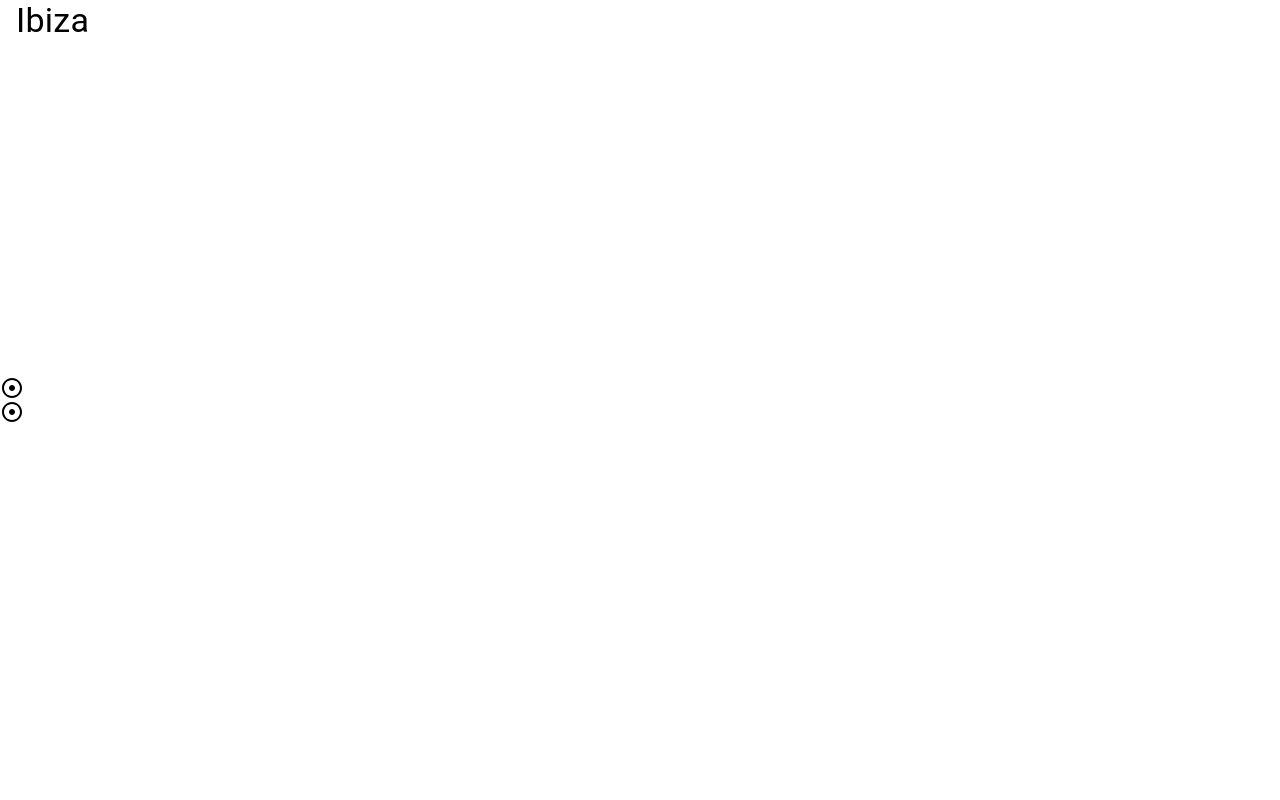
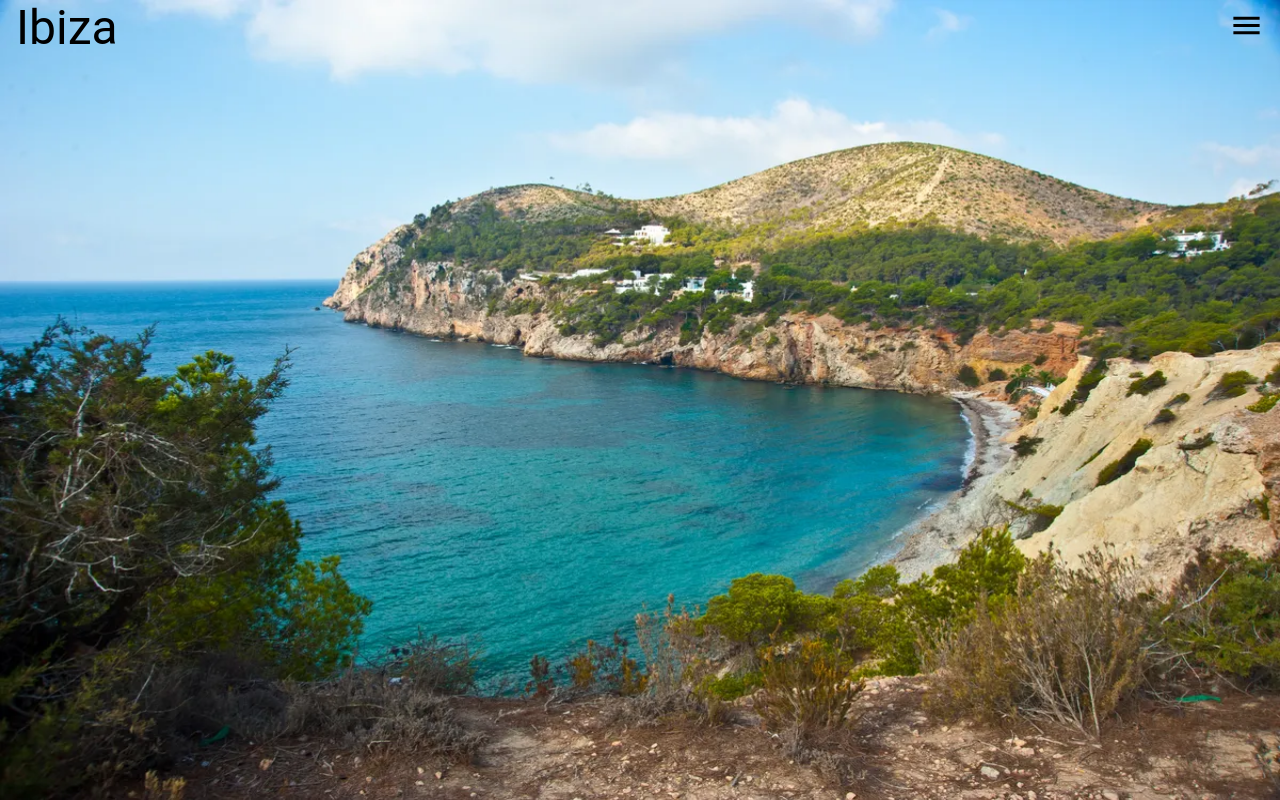
Before and after one commit to enzdor/visit, a React (Create React App) app: page / in a window 1280 px wide. Built offline with nearby package versions, Linux system fonts and the light colour scheme.

Commit message:
working on navigation and home page

```diff
--- a/package.json
+++ b/package.json
@@ -14,6 +14,7 @@
     "react-dom": "^18.1.0",
     "react-router-dom": "^6.3.0",
     "react-scripts": "5.0.1",
+    "react-spring": "^9.4.5",
     "web-vitals": "^2.1.4"
   },
   "scripts": {
--- a/src/components/Header.jsx
+++ b/src/components/Header.jsx
@@ -5,9 +5,9 @@
 export default function Header(){
 	return(
 		<>
-			<Grid container sx={{position: 'absolute', top: '0', left: '0'}}>
+			<Grid container sx={{position: 'absolute', top: '0', left: '0', zIndex: '10'}}>
 				<Grid item xs={6}>
-					<Typography variant="h4" sx={{mx: '1rem'}}>Ibiza</Typography>
+					<Typography variant="h3" sx={{mx: '1rem'}}>Ibiza</Typography>
 				</Grid>
 			</Grid>
 		</>
--- a/src/components/Home.jsx
+++ b/src/components/Home.jsx
@@ -1,12 +1,17 @@
 import React from "react";
 import Header from "./Header"
 import Navigation from "./Navigation"
+import Box from "@mui/material/Box"
+import Typography from "@mui/material/Typography"
+import Grid from "@mui/material/Grid"
 
 export default function Home(){
 	return(
 		<>
 			<Header />
 			<Navigation />
+			<Box component="img" src="/home.webp" sx={{height: '100vh', width: '100vw', objetFit:'cover', position: 'absolute', top: '0', right: '0', zIndex: '-1'}}/>
+
 		</>
 	)
 }
--- a/src/components/Navigation.jsx
+++ b/src/components/Navigation.jsx
@@ -1,15 +1,35 @@
-import React from "react"
+import React, { useState }from "react"
 import Box from "@mui/material/Box"
 import Stack from "@mui/material/Stack"
 import AdjustIcon from "@mui/icons-material/Adjust"
+import Typography from "@mui/material/Typography"
+import MenuIcon from "@mui/icons-material/Menu"
+import {animated, useSpring} from "react-spring"
 
 export default function Navigation(){
+	const [open, setOpen] = useState(false)
+	const AnimatedBox = animated(Box)
+
+	const spring = useSpring({left: open ? '0' : '-100vw'})
 	return(
-		<Box sx={{height: '100vh', position: 'absolute', top: '0', left: '0', display: 'flex', justifyContent: 'center', alignItems: 'center'}}>
-			<Stack>
-				<AdjustIcon />
-				<AdjustIcon />
-			</Stack>
-		</Box>
+		<>
+			<MenuIcon onClick={() => setOpen(!open)} fontSize="large" sx={{cursor: 'pointer', position: 'absolute', top: '0', right: '0', mx: '1rem', my: '0.5rem', zIndex: '20'}} />
+			<AnimatedBox style={spring} sx={{height: '100vh', position: 'absolute', top: '0', left: '0', display: 'flex', justifyContent: 'center', alignItems: 'center', backgroundColor: 'rgba(255, 255, 255, 0.8)'}}>
+				<Stack spacing={3} sx={{mx: '1rem'}}>
+					<Stack direction="horizontal" sx={{display: 'flex', alignItems: 'center'}}>
+						<AdjustIcon />
+						<Typography variant="h6">Navigation option</Typography>
+					</Stack>
+					<Stack direction="horizontal" sx={{display: 'flex', alignItems: 'center'}}>
+						<AdjustIcon />
+						<Typography variant="h6">Navigation option</Typography>
+					</Stack>
+					<Stack direction="horizontal" sx={{display: 'flex', alignItems: 'center'}}>
+						<AdjustIcon />
+						<Typography variant="h6">Navigation option</Typography>
+					</Stack>
+				</Stack>
+			</AnimatedBox>
+		</>
 	)
 }
```
Also changed, not shown: public/home.webp (added), 1 other file (tests, documents, lock files or other folders).
